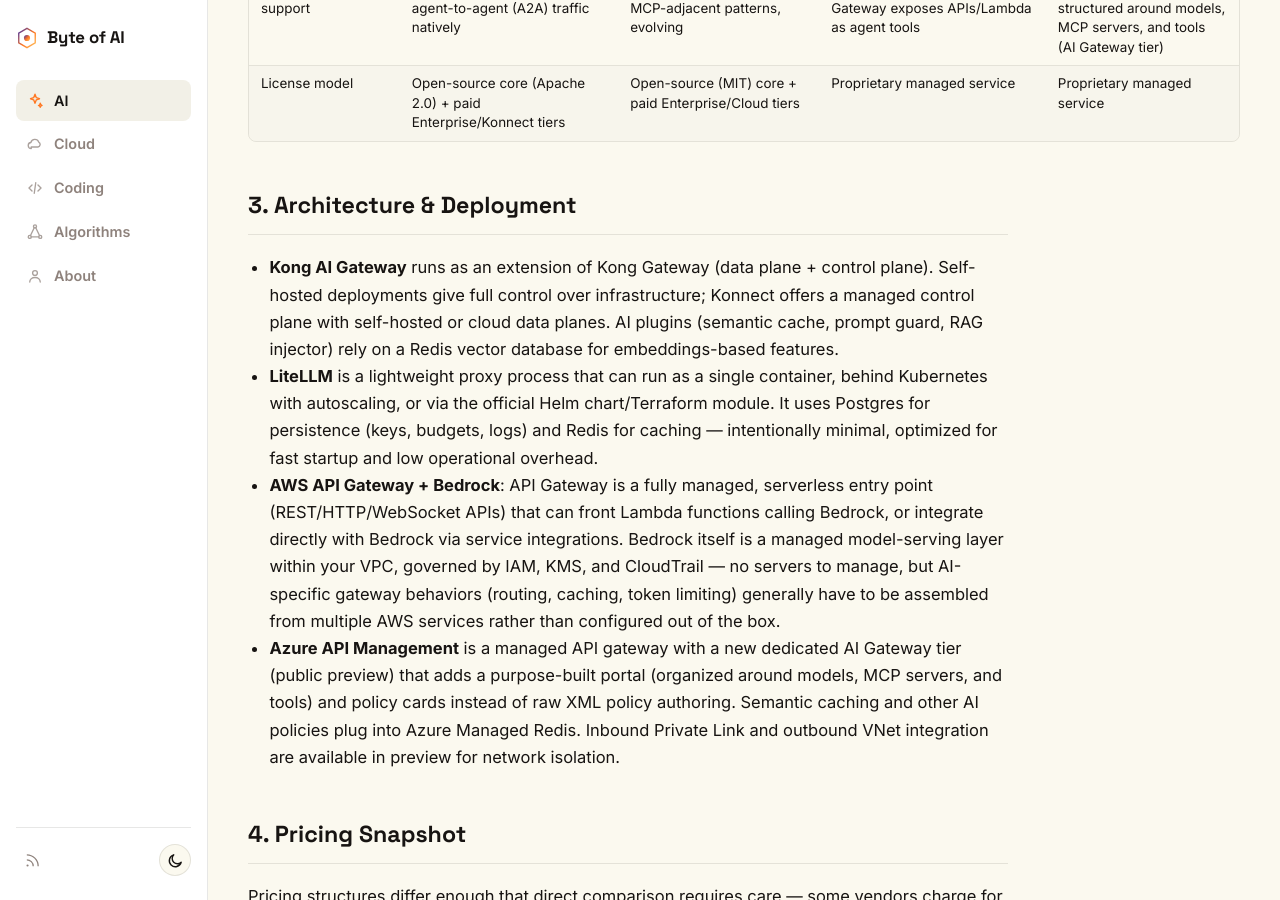
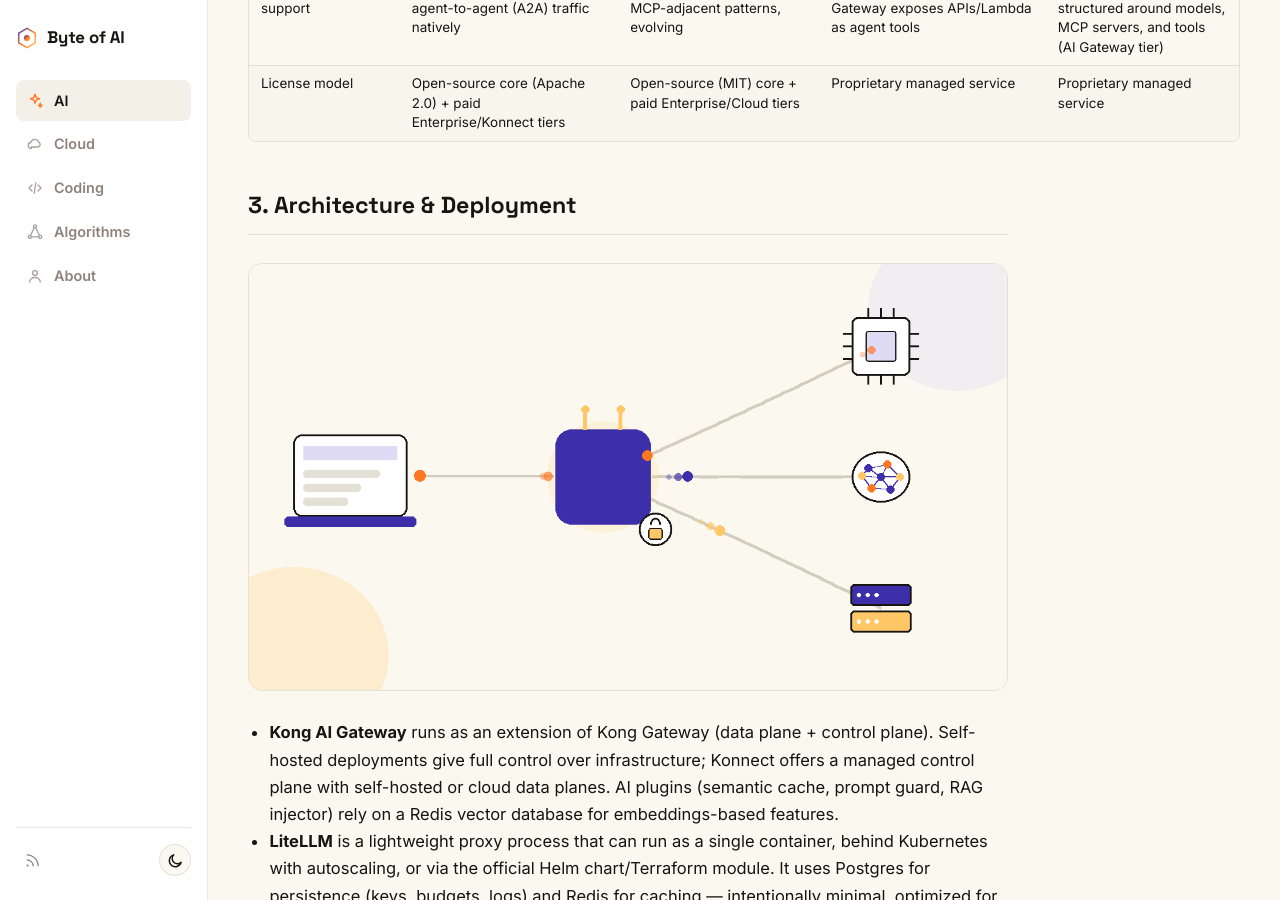
Before and after one commit to malaiarasu/byteofai, a Jekyll site: the page built from _posts/2026-08-04-ai-gateway-landscape-comparison.md, in a window 1280 px wide and 900 px high, scrolled down 4017 px. Built offline with Jekyll 4.4.1, drawn with Linux system fonts in a browser that asks for light colours.

Commit message:
Add animated request-flow GIF to the Architecture & Deployment section
Co-authored-by: Cursor <cursoragent@cursor.com>

```diff
--- a/_posts/2026-08-04-ai-gateway-landscape-comparison.md
+++ b/_posts/2026-08-04-ai-gateway-landscape-comparison.md
@@ -52,6 +52,8 @@ In short, the AI gateway is what turns a collection of point-to-point LLM integr
 | License model | Open-source core (Apache 2.0) + paid Enterprise/Konnect tiers | Open-source (MIT) core + paid Enterprise/Cloud tiers | Proprietary managed service | Proprietary managed service |
 
 ## 3. Architecture & Deployment
+
+![Animated diagram of a request flowing from an application through an AI gateway to a model, a neural network, and backend servers](/assets/images/ai-gateway-flow.gif)
 
 - **Kong AI Gateway** runs as an extension of Kong Gateway (data plane + control plane). Self-hosted deployments give full control over infrastructure; Konnect offers a managed control plane with self-hosted or cloud data planes. AI plugins (semantic cache, prompt guard, RAG injector) rely on a Redis vector database for embeddings-based features.
 - **LiteLLM** is a lightweight proxy process that can run as a single container, behind Kubernetes with autoscaling, or via the official Helm chart/Terraform module. It uses Postgres for persistence (keys, budgets, logs) and Redis for caching — intentionally minimal, optimized for fast startup and low operational overhead.
```
Also changed, not shown: assets/images/ai-gateway-flow.gif (added).
